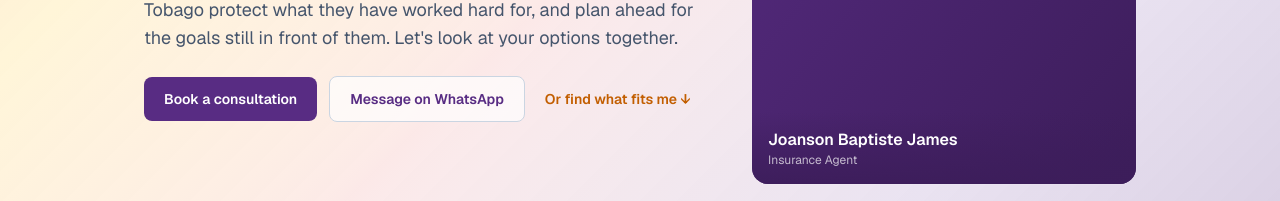
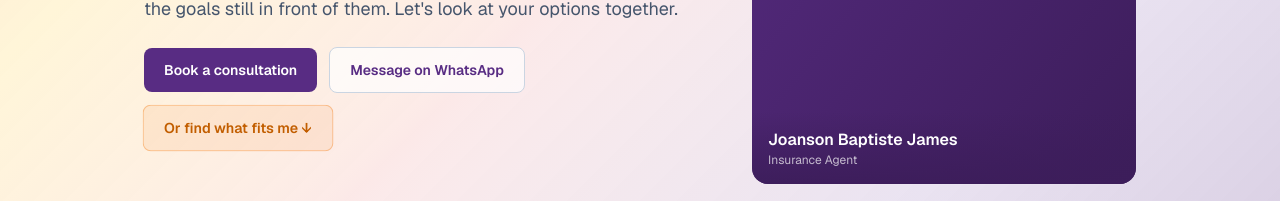
Before and after one commit to joansonltd-beep/gloc-site, a Next.js app: page / in a window 1280 px wide. Shown: the part 389-590 px from the top of the page. Built offline with nearby package versions, Linux system fonts and the light colour scheme; no server answers.

Commit message:
Hero: 'Or find what fits me' as a coloured box with a gentle pop animation
Co-Authored-By: Claude Opus 4.8 <noreply@anthropic.com>

```diff
--- a/src/app/globals.css
+++ b/src/app/globals.css
@@ -49,3 +49,19 @@ body {
     var(--color-sun)
   );
 }
+
+/* Gentle attention pulse ("pop in and out"). */
+@keyframes pop {
+  0%, 100% { transform: scale(1); }
+  50% { transform: scale(1.06); }
+}
+.animate-pop {
+  animation: pop 1.8s ease-in-out infinite;
+}
+
+/* Respect users who prefer less motion. */
+@media (prefers-reduced-motion: reduce) {
+  .animate-pop {
+    animation: none;
+  }
+}
--- a/src/components/Hero.tsx
+++ b/src/components/Hero.tsx
@@ -44,7 +44,7 @@ export default function Hero({ settings }: { settings: SiteSettings }) {
           </a>
           <a
             href="#router"
-            className="px-2 py-3 text-sm font-semibold text-accent-dark hover:underline"
+            className="animate-pop rounded-lg border border-accent/40 bg-accent/10 px-5 py-3 text-sm font-semibold text-accent-dark transition hover:bg-accent/20 active:translate-y-px focus:outline-none focus-visible:ring-2 focus-visible:ring-accent focus-visible:ring-offset-2"
           >
             Or find what fits me ↓
           </a>
```
